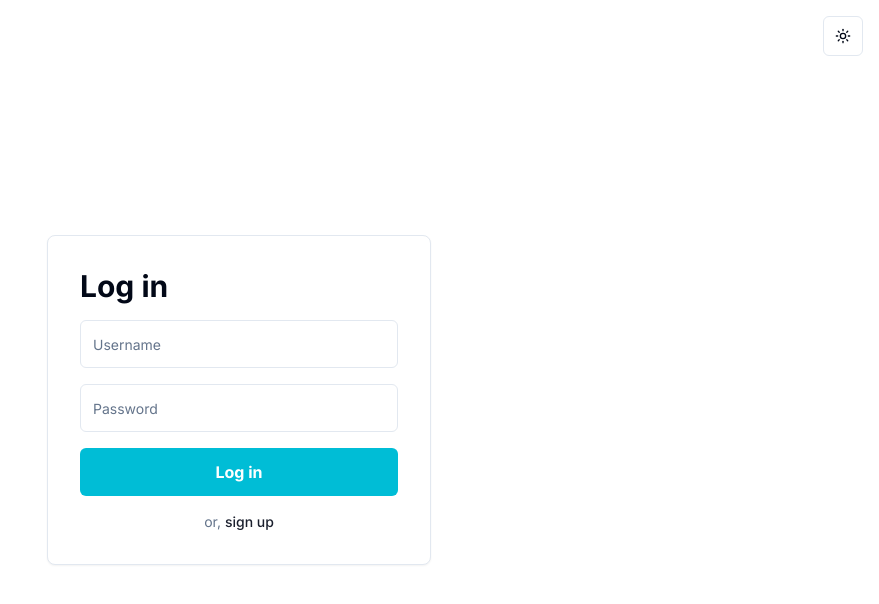
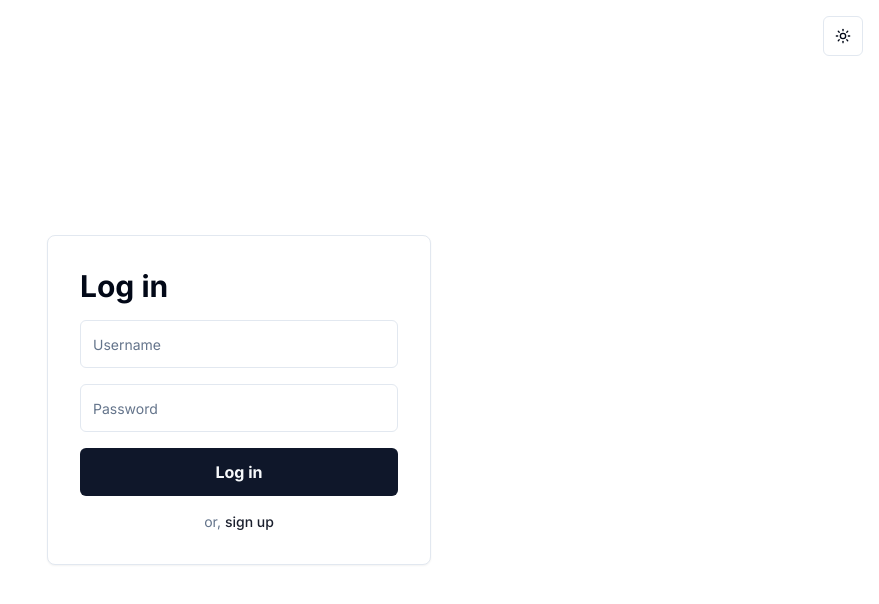
Before and after one commit to SadiqNaizam/mlo-a774-1ea9, a React (Vite) app: page / in a window 1280 px wide. Shown: the top 604 px of the page, without its empty margins (401-1280 px from the left). Built offline with nearby package versions, Linux system fonts and the light colour scheme.

Commit message:
Updated code files via regeneration: index.css

```diff
--- a/src/index.css
+++ b/src/index.css
@@ -12,8 +12,8 @@
     --card-foreground: 222.2 84% 4.9%;
     --popover: 0 0% 100%;
     --popover-foreground: 222.2 84% 4.9%;
-    --primary: 187 100% 42%;
-    --primary-foreground: 0 0% 100%;
+    --primary: 222.2 47.4% 11.2%;
+    --primary-foreground: 210 40% 98%;
     --secondary: 210 40% 96.1%;
     --secondary-foreground: 222.2 47.4% 11.2%;
     --muted: 210 40% 96.1%;
@@ -24,7 +24,7 @@
     --destructive-foreground: 210 40% 98%;
     --border: 214.3 31.8% 91.4%;
     --input: 214.3 31.8% 91.4%;
-    --ring: 187 100% 42%;
+    --ring: 222.2 84% 4.9%;
     --radius: 0.5rem;
   }
 
@@ -35,8 +35,8 @@
     --card-foreground: 210 40% 98%;
     --popover: 222.2 84% 4.9%;
     --popover-foreground: 210 40% 98%;
-    --primary: 187 100% 42%;
-    --primary-foreground: 0 0% 100%;
+    --primary: 217.2 91.2% 59.8%;
+    --primary-foreground: 222.2 47.4% 11.2%;
     --secondary: 217.2 32.6% 17.5%;
     --secondary-foreground: 210 40% 98%;
     --muted: 217.2 32.6% 17.5%;
@@ -47,9 +47,33 @@
     --destructive-foreground: 210 40% 98%;
     --border: 217.2 32.6% 17.5%;
     --input: 217.2 32.6% 17.5%;
-    --ring: 187 100% 42%;
+    --ring: 212.7 26.8% 83.9%;
   }
 
+  .red {
+    --background: 0 5% 15%;
+    --foreground: 0 0% 98%;
+    --card: 0 10% 20%;
+    --card-foreground: 0 0% 98%;
+    --popover: 0 10% 12%;
+    --popover-foreground: 0 0% 98%;
+    --primary: 0 72% 51%;
+    --primary-foreground: 0 0% 100%;
+    --secondary: 0 30% 25%;
+    --secondary-foreground: 0 0% 98%;
+    --muted: 0 20% 22%;
+    --muted-foreground: 0 0% 63%;
+    --accent: 0 50% 40%;
+    --accent-foreground: 0 0% 98%;
+    --destructive: 0 63% 94%;
+    --destructive-foreground: 0 86% 97%;
+    --border: 0 20% 30%;
+    --input: 0 20% 30%;
+    --ring: 0 72% 51%;
+  }
+}
+
+@layer base {
   * {
     @apply border-border;
   }
```
